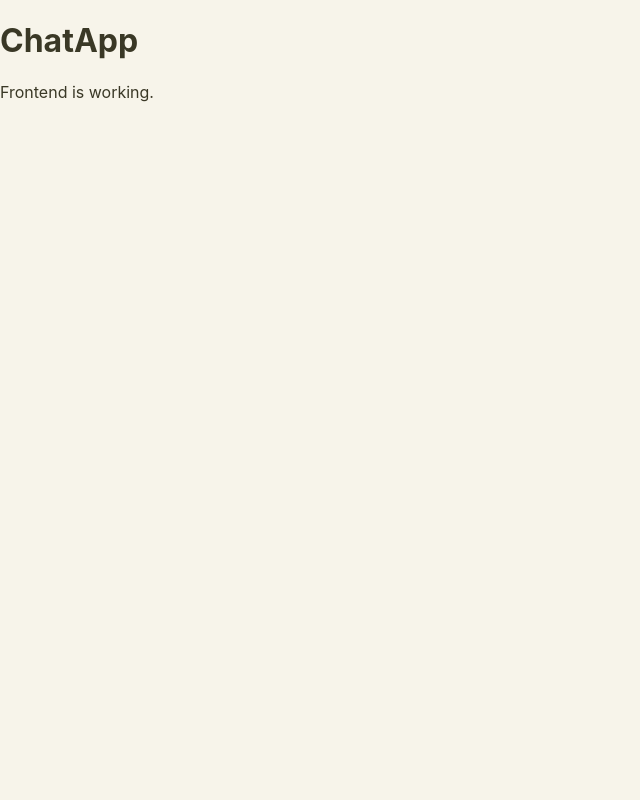
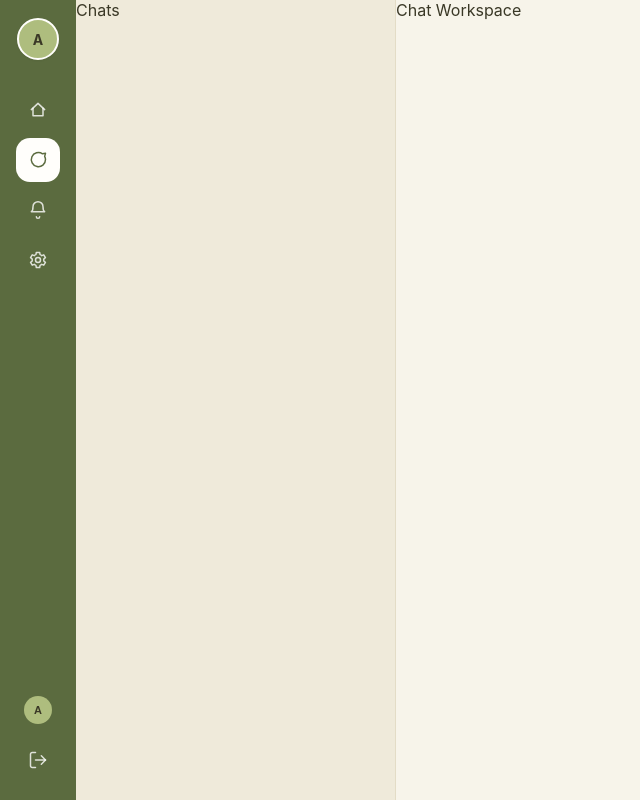
Before and after one commit to ANshika127/chat-application, a React app in the folder frontend/: page / in a window 1280 px wide. Shown: the whole page, without its empty margins (0-640 px from the left). Built offline with nearby package versions, Linux system fonts and the light colour scheme; the HTML template or start-up script is replaced by a standard one.

Commit message:
Build navigation rail

```diff
--- a/frontend/src/App.jsx
+++ b/frontend/src/App.jsx
@@ -1,10 +1,7 @@
+import AppShell from "./layouts/AppShell";
+
 function App() {
-  return (
-    <div>
-      <h1>ChatApp</h1>
-      <p>Frontend is working.</p>
-    </div>
-  )
+  return <AppShell />;
 }
 
-export default App
+export default App;
--- /dev/null
+++ b/frontend/src/components/NavigationRail.css
@@ -0,0 +1,109 @@
+.navigation-rail {
+  width: var(--rail-width);
+  height: 100vh;
+  background: var(--olive);
+  color: var(--on-accent);
+
+  display: flex;
+  flex-direction: column;
+  align-items: center;
+
+  padding: 18px 0;
+}
+
+.rail-avatar {
+  width: 42px;
+  height: 42px;
+
+  border: 2px solid var(--on-accent);
+  border-radius: 50%;
+
+  background: var(--sage);
+  color: var(--ink);
+
+  display: flex;
+  align-items: center;
+  justify-content: center;
+
+  font-family: var(--font-family);
+  font-size: 14px;
+  font-weight: 700;
+
+  cursor: pointer;
+  padding: 0;
+
+  box-shadow: var(--shadow-sm);
+}
+
+.rail-navigation {
+  display: flex;
+  flex-direction: column;
+  align-items: center;
+
+  gap: 6px;
+  margin-top: 28px;
+}
+
+.rail-icon {
+  width: 44px;
+  height: 44px;
+
+  border: none;
+  border-radius: var(--radius-md);
+
+  background: transparent;
+  color: var(--on-accent-muted);
+
+  display: flex;
+  align-items: center;
+  justify-content: center;
+
+  cursor: pointer;
+  padding: 0;
+
+  transition:
+    background var(--transition-fast),
+    color var(--transition-fast);
+}
+
+.rail-icon svg {
+  width: 20px;
+  height: 20px;
+}
+
+.rail-icon:hover {
+  background: rgba(255, 255, 255, 0.1);
+  color: var(--on-accent);
+}
+
+.rail-icon.active {
+  background: var(--on-accent);
+  color: var(--olive);
+}
+
+.rail-bottom {
+  margin-top: auto;
+
+  display: flex;
+  flex-direction: column;
+  align-items: center;
+
+  gap: 6px;
+}
+
+.profile-icon {
+  width: 28px;
+  height: 28px;
+
+  border-radius: 50%;
+
+  background: var(--sage);
+  color: var(--ink);
+
+  display: flex;
+  align-items: center;
+  justify-content: center;
+
+  font-size: 11px;
+  font-weight: 700;
+}
--- /dev/null
+++ b/frontend/src/components/NavigationRail.jsx
@@ -0,0 +1,116 @@
+import "./NavigationRail.css";
+
+function NavigationRail() {
+  return (
+    <aside className="navigation-rail">
+      {/* User Avatar */}
+      <button className="rail-avatar" aria-label="Profile">
+        A
+      </button>
+
+      {/* Main Navigation */}
+      <nav className="rail-navigation">
+        <button className="rail-icon" aria-label="Home">
+          <svg viewBox="0 0 24 24" fill="none">
+            <path
+              d="M4 11.5 12 4l8 7.5"
+              stroke="currentColor"
+              strokeWidth="1.8"
+              strokeLinecap="round"
+              strokeLinejoin="round"
+            />
+            <path
+              d="M6 10v9h12v-9"
+              stroke="currentColor"
+              strokeWidth="1.8"
+              strokeLinecap="round"
+              strokeLinejoin="round"
+            />
+          </svg>
+        </button>
+
+        <button
+          className="rail-icon active"
+          aria-label="Chats"
+        >
+          <svg viewBox="0 0 24 24" fill="none">
+            <path
+              d="M21 11.5a8.5 8.5 0 1 1-3.6-6.9L21 4l-1 3.6a8.4 8.4 0 0 1 1 3.9Z"
+              stroke="currentColor"
+              strokeWidth="1.8"
+              strokeLinejoin="round"
+            />
+          </svg>
+        </button>
+
+        <button className="rail-icon" aria-label="Notifications">
+          <svg viewBox="0 0 24 24" fill="none">
+            <path
+              d="M6 8a6 6 0 1 1 12 0c0 5 2 6 2 6H4s2-1 2-6Z"
+              stroke="currentColor"
+              strokeWidth="1.8"
+              strokeLinejoin="round"
+            />
+            <path
+              d="M10 20a2 2 0 0 0 4 0"
+              stroke="currentColor"
+              strokeWidth="1.8"
+              strokeLinecap="round"
+            />
+          </svg>
+        </button>
+
+        <button className="rail-icon" aria-label="Settings">
+          <svg viewBox="0 0 24 24" fill="none">
+            <circle
+              cx="12"
+              cy="12"
+              r="3"
+              stroke="currentColor"
+              strokeWidth="1.8"
+            />
+            <path
+              d="M19 12a7 7 0 0 0-.1-1.2l2-1.6-2-3.4-2.4 1a7 7 0 0 0-2-1.2L14 3h-4l-.5 2.6a7 7 0 0 0-2 1.2l-2.4-1-2 3.4 2 1.6A7 7 0 0 0 5 12c0 .4 0 .8.1 1.2l-2 1.6 2 3.4 2.4-1c.6.5 1.3.9 2 1.2L10 21h4l.5-2.6c.7-.3 1.4-.7 2-1.2l2.4 1 2-3.4-2-1.6c.1-.4.1-.8.1-1.2Z"
+              stroke="currentColor"
+              strokeWidth="1.8"
+              strokeLinejoin="round"
+            />
+          </svg>
+        </button>
+      </nav>
+
+      {/* Bottom Actions */}
+      <div className="rail-bottom">
+        <button className="rail-icon" aria-label="Profile">
+          <span className="profile-icon">A</span>
+        </button>
+
+        <button className="rail-icon" aria-label="Log out">
+          <svg viewBox="0 0 24 24" fill="none">
+            <path
+              d="M9 21H5a2 2 0 0 1-2-2V5a2 2 0 0 1 2-2h4"
+              stroke="currentColor"
+              strokeWidth="1.8"
+              strokeLinecap="round"
+            />
+            <path
+              d="m16 17 5-5-5-5"
+              stroke="currentColor"
+              strokeWidth="1.8"
+              strokeLinecap="round"
+              strokeLinejoin="round"
+            />
+            <path
+              d="M21 12H9"
+              stroke="currentColor"
+              strokeWidth="1.8"
+              strokeLinecap="round"
+            />
+          </svg>
+        </button>
+      </div>
+    </aside>
+  );
+}
+
+export default NavigationRail;
--- a/frontend/src/layouts/AppShell.jsx
+++ b/frontend/src/layouts/AppShell.jsx
@@ -1,11 +1,10 @@
+import NavigationRail from "../components/NavigationRail";
 import "./AppShell.css";
 
 function AppShell() {
   return (
     <div className="app-shell">
-      <aside className="navigation-rail">
-        Navigation
-      </aside>
+      <NavigationRail/>
 
       <aside className="chat-sidebar">
         Chats
```
